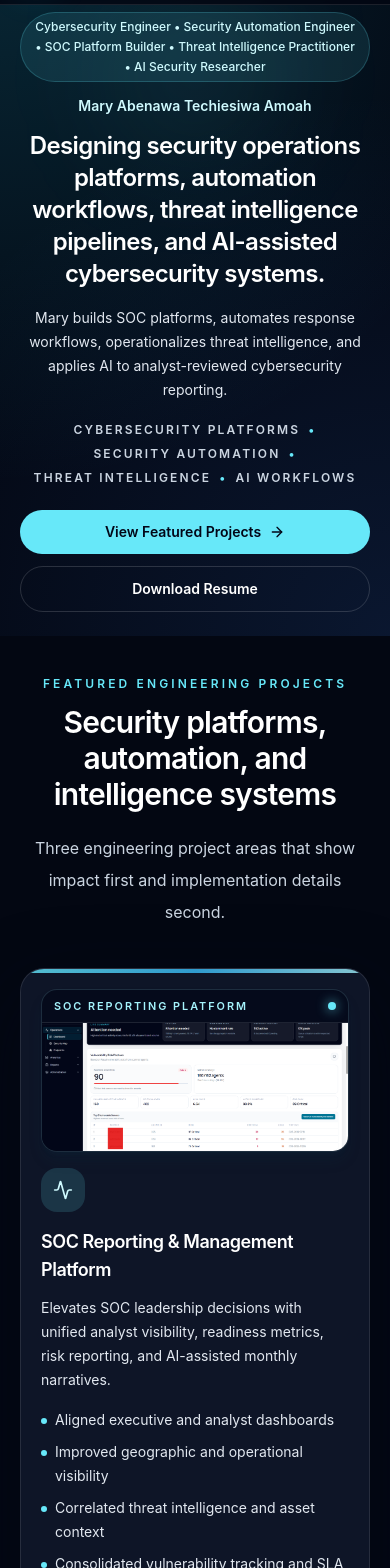
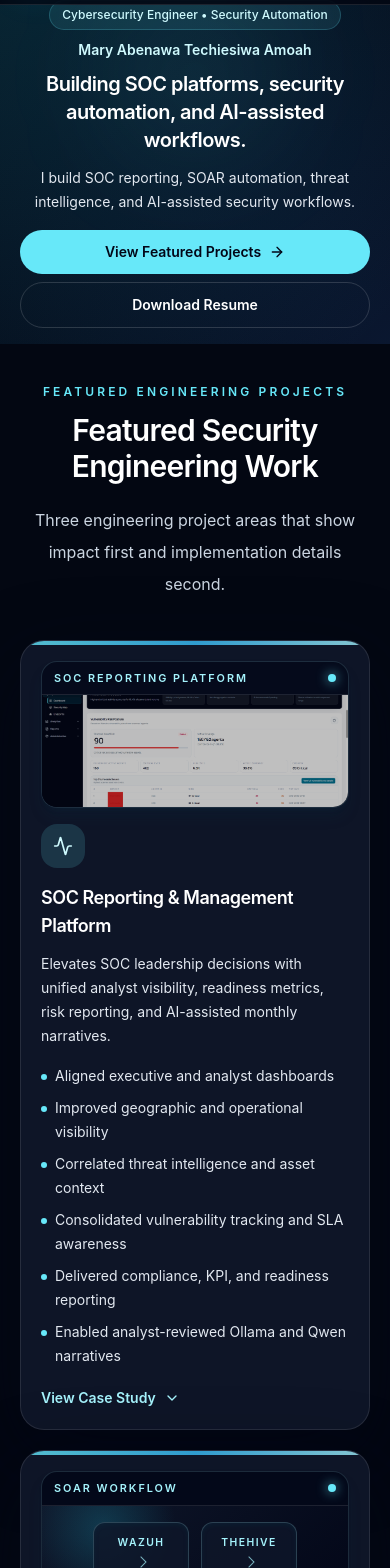
Before and after one commit to maryamoah/portfolio, a React (Vite) app: page / in a window 390 px wide. Shown: the part 60-1628 px from the top of the page. Built offline with nearby package versions, Linux system fonts and the light colour scheme.

Commit message:
Compact mobile hero layout

```diff
--- a/src/components/ProjectVisual.jsx
+++ b/src/components/ProjectVisual.jsx
@@ -1,6 +1,6 @@
 import { useState } from 'react';
 
-export function ScreenshotPreview({ src, alt, label, caption, className = '', imageClassName = 'h-36 sm:h-40' }) {
+export function ScreenshotPreview({ src, alt, label, caption, className = '', imageClassName = 'h-36 sm:h-40', imageToneClassName = '' }) {
   const [hasError, setHasError] = useState(false);
 
   return (
@@ -12,13 +12,15 @@ export function ScreenshotPreview({ src, alt, label, caption, className = '', im
         </div>
       ) : null}
       {!hasError ? (
+        <div className={`relative w-full overflow-hidden bg-slate-950 ${imageClassName}`}>
           <img
             src={src}
             alt={alt}
             loading="lazy"
             onError={() => setHasError(true)}
-          className={`w-full object-cover ${imageClassName}`}
+            className={`h-full w-full object-cover ${imageToneClassName}`}
           />
+        </div>
       ) : (
         <div className={`grid w-full place-items-center bg-[radial-gradient(circle_at_top,rgba(34,211,238,0.18),transparent_45%),linear-gradient(135deg,rgba(15,23,42,0.96),rgba(2,6,23,0.98))] px-4 text-center ${imageClassName}`} role="img" aria-label={`${label || 'Project'} screenshot unavailable`}>
           <div>
@@ -37,13 +39,18 @@ export function SoarWorkflowVisual({ caption, className = '', imageClassName = '
 
   return (
     <figure className={`overflow-hidden rounded-2xl border border-cyan-200/15 bg-slate-950/80 shadow-lg shadow-cyan-950/20 ${className}`}>
-      <div className={`relative w-full overflow-hidden bg-[radial-gradient(circle_at_20%_20%,rgba(34,211,238,0.2),transparent_28%),linear-gradient(135deg,rgba(15,23,42,0.98),rgba(2,6,23,0.98))] p-4 ${imageClassName}`} role="img" aria-label="Security automation workflow diagram connecting Wazuh, TheHive, Cortex, Firewall, and Slack.">
-        <div className="absolute left-6 right-6 top-1/2 h-px bg-gradient-to-r from-cyan-300/15 via-cyan-200/65 to-cyan-300/15" />
-        <div className="relative grid h-full grid-cols-2 content-center gap-3 sm:grid-cols-5">
+      <div className="flex items-center justify-between gap-3 border-b border-white/10 px-3 py-2 text-[0.68rem] font-semibold uppercase tracking-[0.18em] text-cyan-200">
+        <span>SOAR Workflow</span>
+        <span className="h-2 w-2 rounded-full bg-cyan-300 shadow-[0_0_12px_rgba(103,232,249,0.85)]" />
+      </div>
+      <div className={`relative w-full overflow-hidden bg-[radial-gradient(circle_at_20%_20%,rgba(34,211,238,0.2),transparent_28%),linear-gradient(135deg,rgba(15,23,42,0.98),rgba(2,6,23,0.98))] p-4 sm:p-5 ${imageClassName}`} role="img" aria-label="Security automation workflow diagram connecting Wazuh, TheHive, Cortex, Firewall, and Slack.">
+        <div className="pointer-events-none absolute inset-x-8 top-1/2 hidden h-px bg-gradient-to-r from-cyan-300/10 via-cyan-200/60 to-cyan-300/10 md:block" />
+        <div className="relative flex h-full flex-wrap items-center justify-center gap-3 sm:gap-4 md:flex-nowrap md:gap-5 lg:gap-6">
           {nodes.map((node, index) => (
-            <div key={node} className="relative rounded-xl border border-cyan-200/20 bg-slate-900/85 px-3 py-3 text-center shadow-inner shadow-cyan-950/30">
-              <p className="text-[0.65rem] font-semibold uppercase tracking-[0.16em] text-cyan-200">{node}</p>
-              {index < nodes.length - 1 ? <span className="absolute -right-2 top-1/2 hidden h-2 w-2 -translate-y-1/2 rotate-45 border-r border-t border-cyan-200/70 sm:block" /> : null}
+            <div key={node} className="relative min-w-24 flex-none rounded-xl border border-cyan-200/20 bg-slate-900/85 px-3 py-3 text-center shadow-inner shadow-cyan-950/30 sm:min-w-28">
+              <p className="whitespace-nowrap text-[0.65rem] font-semibold uppercase tracking-[0.14em] text-cyan-200 sm:text-[0.68rem]">{node}</p>
+              {index < nodes.length - 1 ? <span className="absolute -right-3 top-1/2 hidden h-2.5 w-2.5 -translate-y-1/2 rotate-45 border-r border-t border-cyan-200/70 md:block" /> : null}
+              {index < nodes.length - 1 ? <span className="mx-auto mt-2 block h-2 w-2 rotate-45 border-r border-t border-cyan-200/70 md:hidden" /> : null}
             </div>
           ))}
         </div>
--- a/src/sections/FeaturedWork.jsx
+++ b/src/sections/FeaturedWork.jsx
@@ -20,7 +20,7 @@ const projectVisuals = {
 
 function ProjectVisual({ visual, expanded = false }) {
   if (!visual) return null;
-  const imageClassName = expanded ? 'h-52 sm:h-64 lg:h-80' : 'h-32 sm:h-36';
+  const imageClassName = expanded ? 'h-52 sm:h-64 lg:h-80' : 'h-28 sm:h-32 md:h-36';
 
   if (visual.type === 'workflow') {
     return <SoarWorkflowVisual caption={expanded ? visual.caption : null} imageClassName={imageClassName} className={expanded ? 'mt-4' : 'mb-4'} />;
@@ -33,6 +33,7 @@ function ProjectVisual({ visual, expanded = false }) {
       label={visual.label}
       caption={expanded ? visual.caption : null}
       imageClassName={imageClassName}
+      imageToneClassName={visual.label === 'SOC Reporting Platform' ? 'brightness-75 contrast-95 saturate-90' : ''}
       className={expanded ? 'mt-4' : 'mb-4'}
     />
   );
@@ -169,7 +170,10 @@ export function FeaturedWork() {
       <section id="featured-projects" className="mx-auto max-w-7xl px-5 py-10 sm:py-14 lg:px-8">
         <SectionHeader
           eyebrow="Featured Engineering Projects"
-          title="Security platforms, automation, and intelligence systems"
+          title={(<>
+            <span className="md:hidden">Featured Security Engineering Work</span>
+            <span className="hidden md:inline">Security platforms, automation, and intelligence systems</span>
+          </>)}
           description="Three engineering project areas that show impact first and implementation details second."
         />
         <div className="grid gap-5 md:grid-cols-2 xl:grid-cols-3">
--- a/src/sections/Hero.jsx
+++ b/src/sections/Hero.jsx
@@ -7,28 +7,30 @@ import { profile, resumeLink } from '../data/portfolio';
 
 export function Hero() {
   return (
-    <section id="hero" className="relative isolate overflow-hidden pt-16 sm:pt-20">
+    <section id="hero" className="relative isolate overflow-hidden pt-14 sm:pt-20">
       <div className="absolute inset-0 -z-10 bg-radial-grid" />
       <div className="absolute left-1/2 top-16 -z-10 h-36 w-36 -translate-x-1/2 rounded-full bg-cyan-300/10 blur-3xl sm:h-52 sm:w-52" />
-      <div className="mx-auto max-w-7xl px-5 pb-6 pt-2 sm:pb-8 lg:px-8">
-        <div className="grid items-center gap-8 lg:grid-cols-[minmax(0,1fr)_minmax(320px,0.82fr)]">
+      <div className="mx-auto max-w-7xl px-5 pb-4 pt-1 sm:pb-8 sm:pt-2 lg:px-8">
+        <div className="grid items-center gap-5 sm:gap-8 lg:grid-cols-[minmax(0,1fr)_minmax(320px,0.82fr)]">
           <motion.div
             initial={{ opacity: 0, y: 18 }}
             animate={{ opacity: 1, y: 0 }}
             transition={{ duration: 0.7 }}
             className="mx-auto min-w-0 text-center lg:text-left"
           >
-            <Badge>{profile.role}</Badge>
-            <p className="mt-3 text-sm font-semibold leading-6 text-cyan-100 sm:text-base">
+            <Badge><span className="md:hidden">Cybersecurity Engineer • Security Automation</span><span className="hidden md:inline">{profile.role}</span></Badge>
+            <p className="mt-2 text-sm font-semibold leading-6 text-cyan-100 sm:mt-3 sm:text-base">
               {profile.name}
             </p>
-            <h1 className="mx-auto mt-3 max-w-4xl text-2xl font-semibold tracking-tight text-white sm:text-4xl md:text-5xl lg:mx-0">
-              {profile.headline}
+            <h1 className="mx-auto mt-2 max-w-4xl text-xl font-semibold tracking-tight text-white sm:mt-3 sm:text-4xl md:text-5xl lg:mx-0">
+              <span className="md:hidden">Building SOC platforms, security automation, and AI-assisted workflows.</span>
+              <span className="hidden md:inline">{profile.headline}</span>
             </h1>
-            <p className="mx-auto mt-4 max-w-2xl text-sm leading-6 text-slate-200 sm:text-base sm:leading-7 lg:mx-0">
-              {profile.summary}
+            <p className="mx-auto mt-3 max-w-2xl text-sm leading-6 text-slate-200 sm:mt-4 sm:text-base sm:leading-7 lg:mx-0">
+              <span className="md:hidden">I build SOC reporting, SOAR automation, threat intelligence, and AI-assisted security workflows.</span>
+              <span className="hidden md:inline">{profile.summary}</span>
             </p>
-            <div className="mx-auto mt-5 flex max-w-xl flex-wrap justify-center gap-2 text-xs font-semibold uppercase tracking-[0.18em] text-slate-300 sm:gap-3 lg:mx-0 lg:justify-start">
+            <div className="mx-auto mt-5 hidden max-w-xl flex-wrap justify-center gap-2 text-xs font-semibold uppercase tracking-[0.18em] text-slate-300 md:flex md:gap-3 lg:mx-0 lg:justify-start">
               <span>Cybersecurity platforms</span>
               <span className="text-cyan-300">•</span>
               <span>Security automation</span>
@@ -37,7 +39,7 @@ export function Hero() {
               <span className="text-cyan-300">•</span>
               <span>AI workflows</span>
             </div>
-            <div className="mt-6 flex flex-col justify-center gap-3 sm:flex-row sm:flex-wrap lg:justify-start">
+            <div className="mt-4 flex flex-col justify-center gap-2 sm:mt-6 sm:flex-row sm:flex-wrap sm:gap-3 lg:justify-start">
               <a
                 href="#featured-projects"
                 className="inline-flex items-center justify-center gap-2 rounded-full bg-cyan-300 px-5 py-3 text-sm font-semibold text-slate-950 transition hover:bg-cyan-200"
```
Lines whose indentation alone changed are shown as unchanged.
